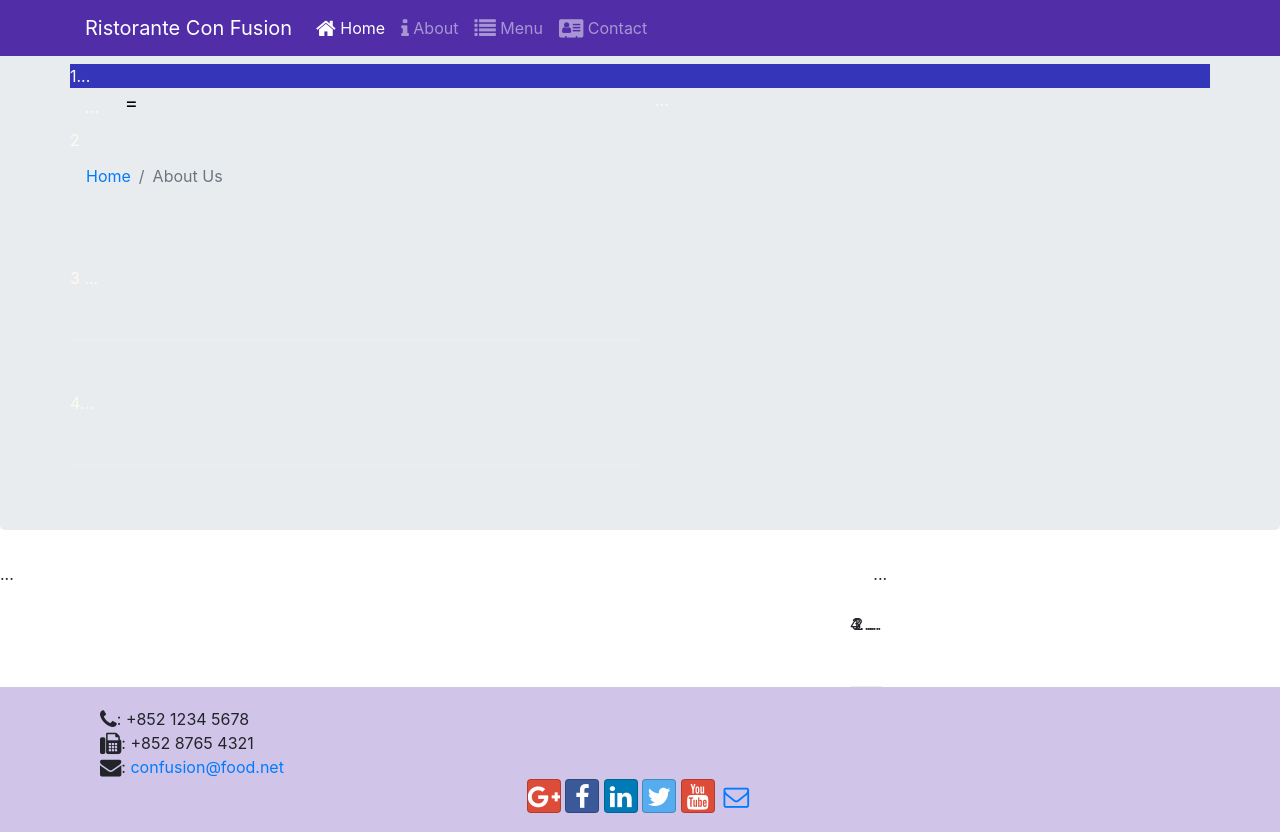
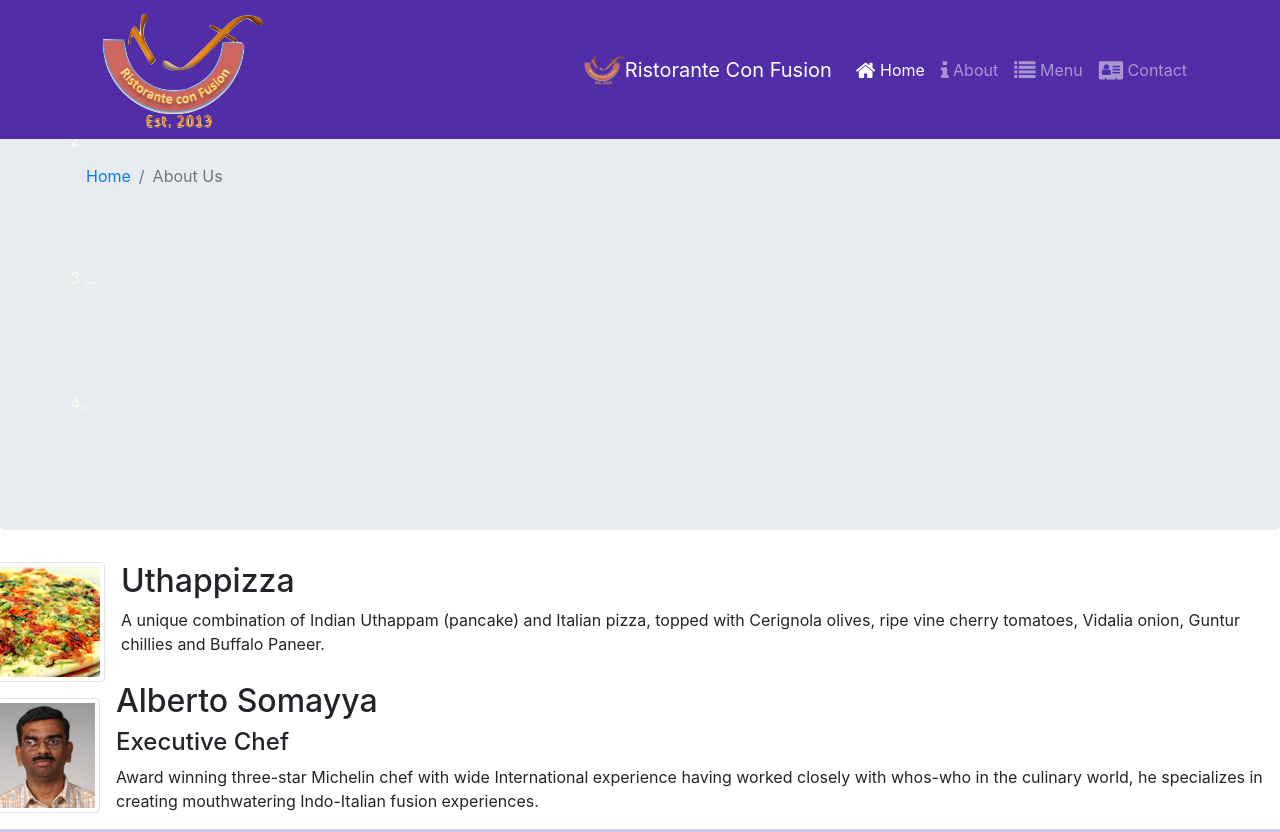
Before and after one commit to minhdev313/FER201M, a website: page index.html in a window 1280 px wide. Shown: the top 832 px of the page. Drawn offline with nearby package versions, Linux system fonts and the light colour scheme.

Commit message:
Images and Media

```diff
--- a/index.html
+++ b/index.html
@@ -21,6 +21,10 @@
                 <div class="col-12 col-sm-6"> ...
                     <nav class="navbar navbar-dark navbar-expand-sm fixed-top">
                         <div class="container">
+                            <div class="col-12 col-sm align-self-center">
+                                <img src="img/logo.png" class="img-fluid">
+                            </div>
+                            <a class="navbar-brand mr-auto" href="#"><img src="img/logo.png" height="30" width="41"></a>
                             <a class="navbar-brand" href="#">Ristorante Con Fusion</a>
                             <ul class="navbar-nav mr-auto">
                                 <li class="nav-item active"><a class="nav-link" href="#">
@@ -65,19 +69,39 @@
     </header>
     <section>
         <div class="row">
-            <div class="row row-content align-items-center">2 ... </div>
+            <div class="align-items-center">
+                <div class="media">
+                    <img class="d-flex mr-3 img-thumbnail align-self-center" src="img/uthappizza.png" alt="Uthappizza">
+                    <div class="media-body">
+                        <h2 class="mt-0">Uthappizza</h2>
+                        <p class="d-none d-sm-block">A unique combination of Indian Uthappam (pancake) and
+                            Italian pizza, topped with Cerignola olives, ripe vine
+                            cherry tomatoes, Vidalia onion, Guntur chillies and
+                            Buffalo Paneer.</p>
+                    </div>
+                </div>
+                <div class="media">
+                    <img class="d-flex mr-3 img-thumbnail align-self-center"
+                            src="img/alberto.png" alt="Alberto Somayya">
+                    <div class="media-body">
+                        <h2 class="mt-0">Alberto Somayya</h2>
+                        <h4>Executive Chef</h4>
+                        <p class="d-none d-sm-block">Award winning three-star Michelin chef with wide
+                            International experience having worked closely with
+                            whos-who in the culinary world, he specializes in
+                            creating mouthwatering Indo-Italian fusion experiences.
+                            </p>
+                    </div>
+                </div>
 
-            <div class="row row-content align-items-center">3 ... </div>
+            </div>
 
-            <div class="row row-content align-items-center">4... </div>
+        </div>
 
-            <div class="col-12 col-sm-4 order-sm-last"> ... </div>
-            <div class="col col-sm order-sm-first"> ... </div>
-        </div>
     </section>
+
     <footer class="footer">
         <div class="container">
-
             <div class="col-7 col-sm-5">
                 <i class="fa fa-phone fa-lg"></i>: +852 1234 5678<br>
                 <i class="fa fa-fax fa-lg"></i>: +852 8765 4321<br>
@@ -91,10 +115,8 @@
                         class="fa fa-facebook"></i></a>
                 <a class="btn btn-social-icon btn-linkedin" href="http://www.linkedin.com/in/"><i
                         class="fa fa-linkedin"></i></a>
-                    <a class="btn btn-social-icon btn-twitter" href="http://twitter.com/"><i
-                            class="fa fa-twitter"></i></a>
-                    <a class="btn btn-social-icon btn-google" href="http://youtube.com/"><i
-                            class="fa fa-youtube"></i></a>
+                <a class="btn btn-social-icon btn-twitter" href="http://twitter.com/"><i class="fa fa-twitter"></i></a>
+                <a class="btn btn-social-icon btn-google" href="http://youtube.com/"><i class="fa fa-youtube"></i></a>
                 <a class="btn btn-social-icon" href="mailto:"><i class="fa fa-envelope-o"></i></a>
 
             </div>
```
Also changed, not shown: img/alberto.png (added), img/buffet.png (added), img/logo.png (added), img/uthappizza.png (added), 1 other file. Lines whose indentation alone changed are shown as unchanged.
